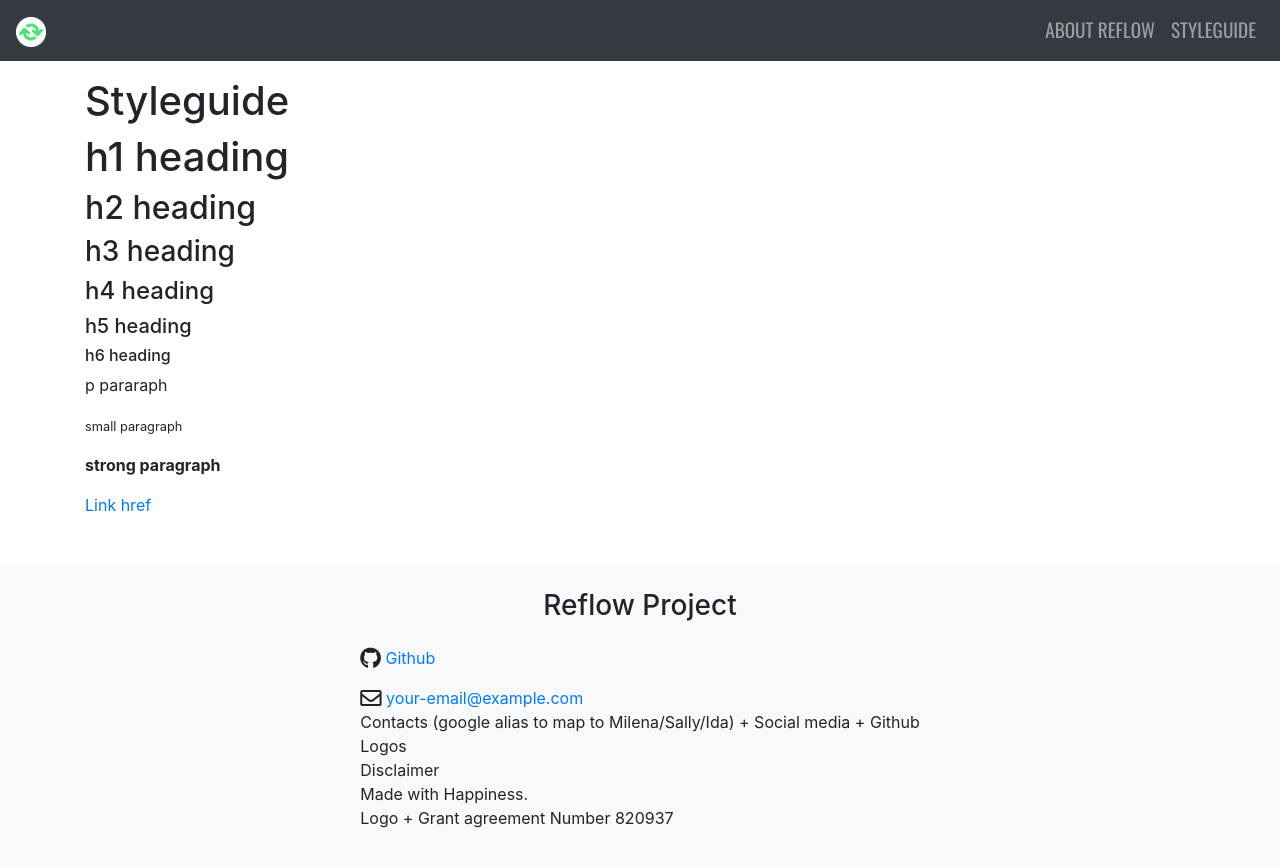
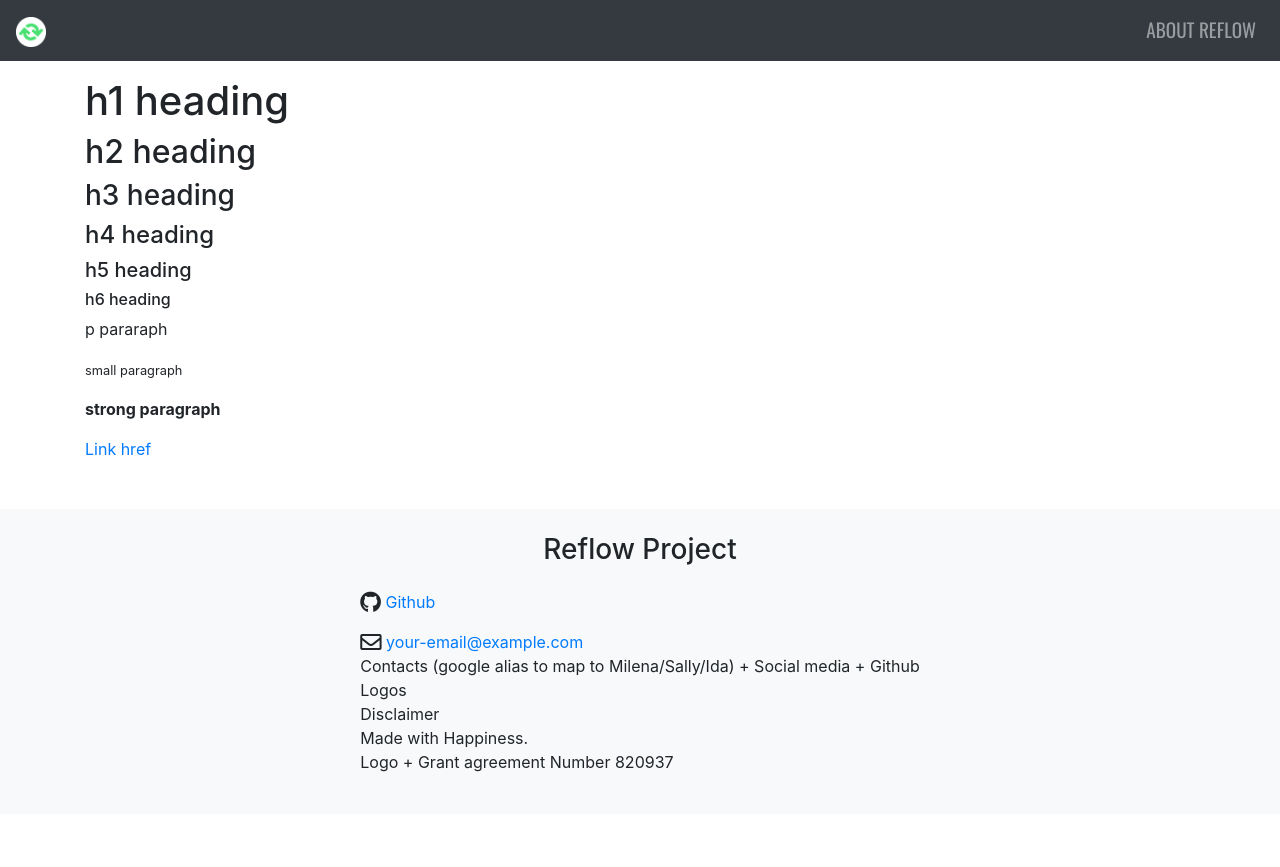
Before and after one commit to reflow-project/website, a Jekyll site: the page built from styleguide.md, in a window 1280 px wide. Shown: the top 867 px of the page. Built offline with Jekyll 4.4.1, drawn with Linux system fonts in a browser that asks for light colours; nearby versions of some CDN libraries; some of the changed lines change nothing that is shown.

Commit message:
Hide styleguide from nav

```diff
--- a/styleguide.md
+++ b/styleguide.md
@@ -1,5 +1,6 @@
 ---
-title: Styleguide
+#By hiding the title, the page wont be shown in the nav
+#title: Styleguide
 layout: page
 ---
 
```
